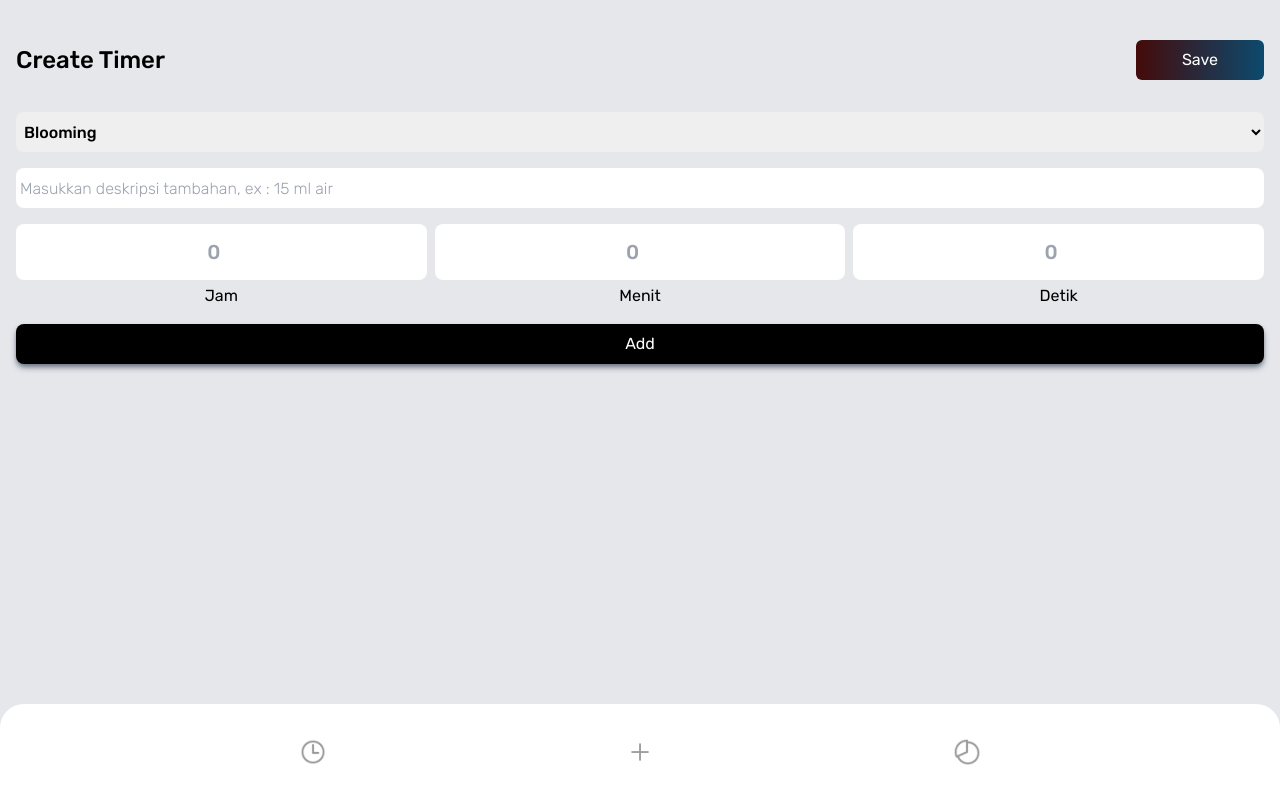
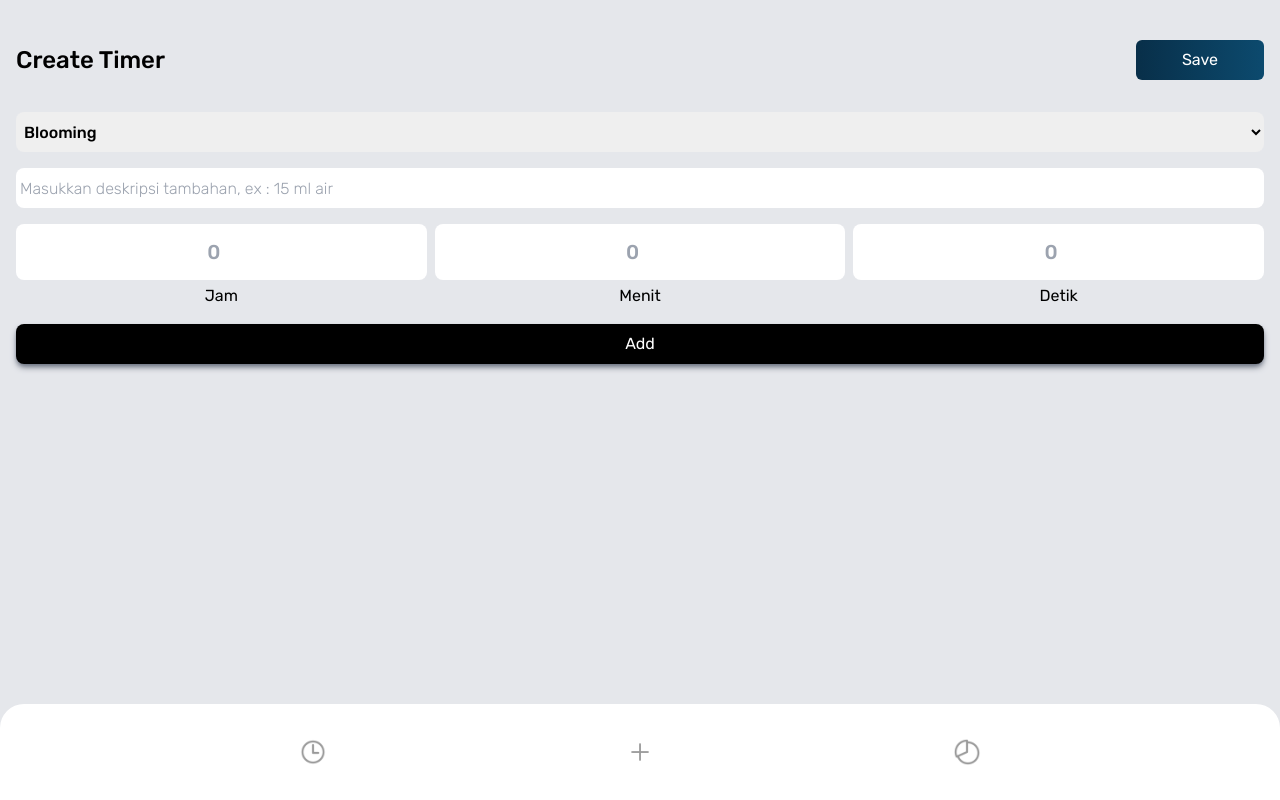
Before and after one commit to rakhagans37/Timer-V60, a website: page page/createTimer.html in a window 1280 px wide. Drawn offline with Linux system fonts and the light colour scheme.

Commit message:
merubah warna save

```diff
--- a/page/createTimer.html
+++ b/page/createTimer.html
@@ -20,7 +20,7 @@
         <div class="container flex flex-col px-4 pt-10 gap-8">
             <div class="flex flex-row justify-between items-center">
                 <h1 class="text-black text-2xl font-medium">Create Timer</h1>
-                <button class="w-32 h-10 bg-gradient-to-r from-red-950 to-sky-900 rounded-md text-white" onclick="saveTimerStep()" id="save-steps">Save</button>
+                <button class="w-32 h-10 bg-gradient-to-r from-sky-950 to-sky-900 rounded-md text-white" onclick="saveTimerStep()" id="save-steps">Save</button>
                 <button class="w-32 h-10 bg-gradient-to-r from-sky-950 to-sky-900 rounded-md text-white hidden" onclick="saveTimerFinal()" id="save-timer">Save</button>
             </div>
 
```
Also changed, not shown: dist/output.css.
